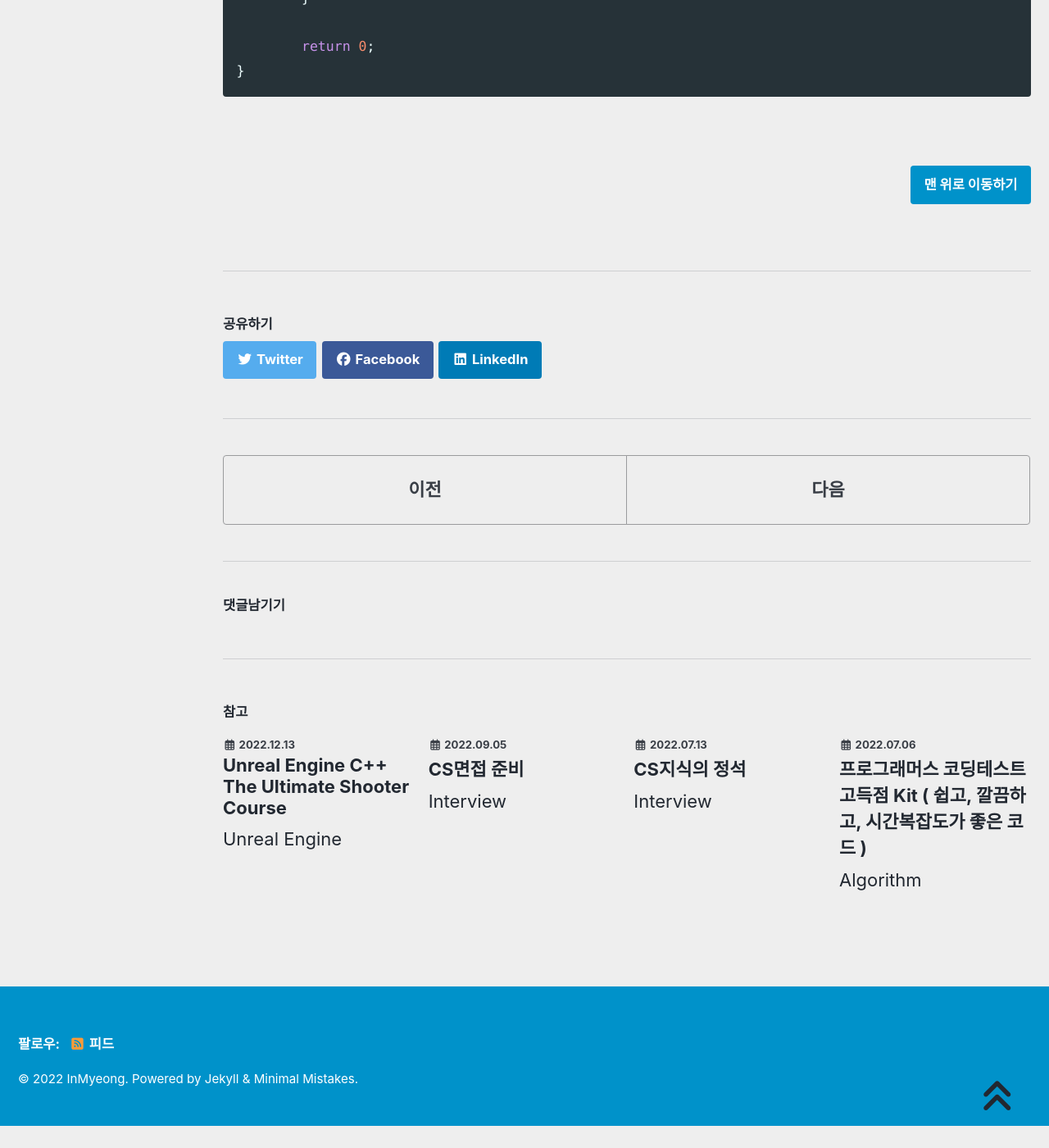
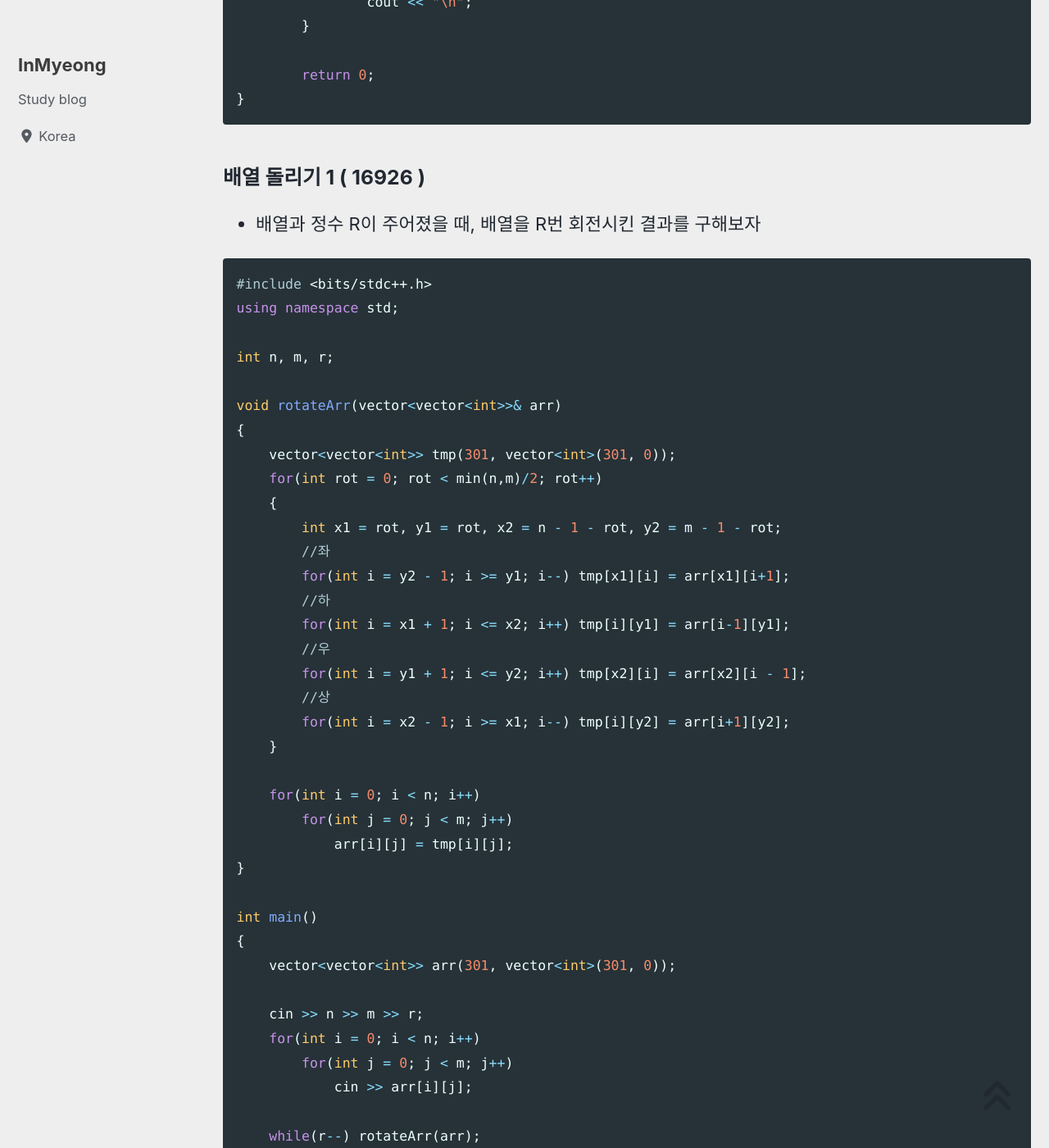
Before and after one commit to devMyeong/devMyeong.github.io, a Jekyll site: the page built from _posts/codingTest/2022-09-25-백준.md, in a window 1280 px wide and 1400 px high, scrolled down 51345 px. Shown: the whole window at 82% size. Built offline with Jekyll 4.4.1, drawn with Linux system fonts in a browser that asks for light colours; cached includes are drawn as plain includes; nearby versions of some CDN libraries; some web fonts are replaced; comment, search, counter and statistics services are not loaded; before the commit the page ends 52718 px from its top, so only the background shows below that; some of the changed text lies outside the part shown.

Commit message:
Docs : 백준 배열 돌리기 1 코드 추가

````diff
--- a/_posts/codingTest/2022-09-25-백준.md
+++ b/_posts/codingTest/2022-09-25-백준.md
@@ -1644,6 +1644,57 @@ int main()
 }
 ```
 
+### 배열 돌리기 1 ( 16926 )
+- 배열과 정수 R이 주어졌을 때, 배열을 R번 회전시킨 결과를 구해보자
+
+```cpp
+#include <bits/stdc++.h>
+using namespace std;
+
+int n, m, r;
+
+void rotateArr(vector<vector<int>>& arr)
+{
+    vector<vector<int>> tmp(301, vector<int>(301, 0));
+    for(int rot = 0; rot < min(n,m)/2; rot++)
+    {
+        int x1 = rot, y1 = rot, x2 = n - 1 - rot, y2 = m - 1 - rot;
+        //좌
+        for(int i = y2 - 1; i >= y1; i--) tmp[x1][i] = arr[x1][i+1];
+        //하
+        for(int i = x1 + 1; i <= x2; i++) tmp[i][y1] = arr[i-1][y1];
+        //우
+        for(int i = y1 + 1; i <= y2; i++) tmp[x2][i] = arr[x2][i - 1];
+        //상
+        for(int i = x2 - 1; i >= x1; i--) tmp[i][y2] = arr[i+1][y2];
+    }
+
+    for(int i = 0; i < n; i++)
+        for(int j = 0; j < m; j++)
+            arr[i][j] = tmp[i][j];
+}
+
+int main()
+{
+    vector<vector<int>> arr(301, vector<int>(301, 0));
+
+    cin >> n >> m >> r;
+    for(int i = 0; i < n; i++)
+        for(int j = 0; j < m; j++)
+            cin >> arr[i][j];
+
+    while(r--) rotateArr(arr);
+
+    for(int i = 0; i < n; i++)
+    {
+        for(int j = 0; j < m; j++)
+            cout << arr[i][j] << ' ';
+
+        cout << '\n';
+    }
+}
+```
+
 <br>
 
 [맨 위로 이동하기](#){: .btn .btn--primary }{: .align-right}
````
